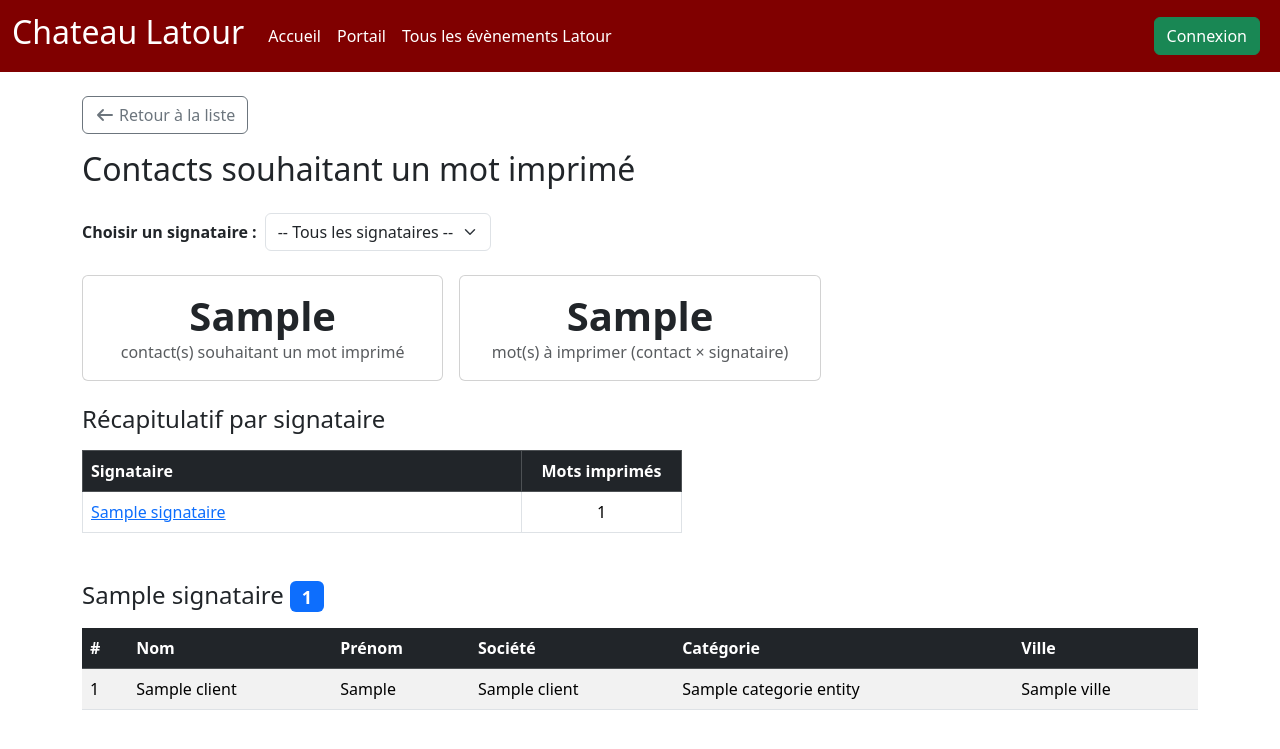
After one commit to LisotNowak/src, a Symfony app: template templates/client/mots_imprimes.html.twig in a window 1280 px wide. The commit adds this page. Shown: the top 749 px of the page. Run offline with Twig, Linux system fonts and the light colour scheme; the template is opened without the code that fills it: most values are stand-ins (such as "Sample title", 1, 10 or a date in 2020); some libraries are stand-ins or nearby versions.

Commit message:
[clients] Ajout de page pour voir mots imprimé

```diff
--- /dev/null
+++ b/templates/client/mots_imprimes.html.twig
@@ -0,0 +1,102 @@
+{% extends 'base.html.twig' %}
+
+{% block title %}Mots imprimés{% endblock %}
+
+{% block body %}
+<div class="container mt-4 mb-5">
+    <a href="{{ path('app_clients_list') }}" class="btn btn-outline-secondary mb-3">
+        <i class="fas fa-arrow-left me-1"></i>Retour à la liste
+    </a>
+
+    <h2 class="mb-4">Contacts souhaitant un mot imprimé</h2>
+
+    <form method="get" class="row g-2 align-items-center mb-4">
+        <div class="col-auto">
+            <label for="signataire" class="col-form-label fw-bold">Choisir un signataire :</label>
+        </div>
+        <div class="col-auto">
+            <select id="signataire" name="signataire" class="form-select" onchange="this.form.submit()">
+                <option value="">-- Tous les signataires --</option>
+                {% for signataire in signataires %}
+                    <option value="{{ signataire.id }}" {% if signataire_selected == signataire.id %}selected{% endif %}>
+                        {{ signataire.nom }}
+                    </option>
+                {% endfor %}
+            </select>
+        </div>
+    </form>
+
+    <div class="row g-3 mb-4">
+        <div class="col-sm-6 col-md-4">
+            <div class="card text-center">
+                <div class="card-body">
+                    <div class="display-6 fw-bold">{{ nb_contacts }}</div>
+                    <div class="text-muted">contact(s) souhaitant un mot imprimé</div>
+                </div>
+            </div>
+        </div>
+        <div class="col-sm-6 col-md-4">
+            <div class="card text-center">
+                <div class="card-body">
+                    <div class="display-6 fw-bold">{{ nb_mots }}</div>
+                    <div class="text-muted">mot(s) à imprimer (contact × signataire)</div>
+                </div>
+            </div>
+        </div>
+    </div>
+
+    {% if par_signataire is not empty %}
+        <h4 class="mb-3">Récapitulatif par signataire</h4>
+        <table class="table table-bordered table-hover align-middle mb-5" style="max-width: 600px;">
+            <thead class="table-dark">
+                <tr>
+                    <th>Signataire</th>
+                    <th style="width: 160px;" class="text-center">Mots imprimés</th>
+                </tr>
+            </thead>
+            <tbody>
+                {% for groupe in par_signataire %}
+                    <tr>
+                        <td><a href="#signataire-{{ groupe.signataire.id }}">{{ groupe.signataire.nom }}</a></td>
+                        <td class="text-center">{{ groupe.associations|length }}</td>
+                    </tr>
+                {% endfor %}
+            </tbody>
+        </table>
+
+        {% for groupe in par_signataire %}
+            <h4 id="signataire-{{ groupe.signataire.id }}" class="mb-3">
+                {{ groupe.signataire.nom }}
+                <span class="badge bg-primary">{{ groupe.associations|length }}</span>
+            </h4>
+            <table class="table table-striped table-hover align-middle mb-5">
+                <thead class="table-dark">
+                    <tr>
+                        <th>#</th>
+                        <th>Nom</th>
+                        <th>Prénom</th>
+                        <th>Société</th>
+                        <th>Catégorie</th>
+                        <th>Ville</th>
+                    </tr>
+                </thead>
+                <tbody>
+                    {% for association in groupe.associations %}
+                        {% set client = association.client %}
+                        <tr>
+                            <td>{{ loop.index }}</td>
+                            <td>{{ client.triNom }}</td>
+                            <td>{{ client.triPrenom }}</td>
+                            <td>{{ client.societeNom }}</td>
+                            <td>{{ client.categorieEntity ? client.categorieEntity.nomCategorie : '' }}</td>
+                            <td>{{ client.ville }}</td>
+                        </tr>
+                    {% endfor %}
+                </tbody>
+            </table>
+        {% endfor %}
+    {% else %}
+        <div class="alert alert-info">Aucun contact ne souhaite de mot imprimé.</div>
+    {% endif %}
+</div>
+{% endblock %}
```
Also changed, not shown: src/Controller/ClientController.php (+41 -0 lines), templates/client/list.html.twig (+26 -11 lines).
